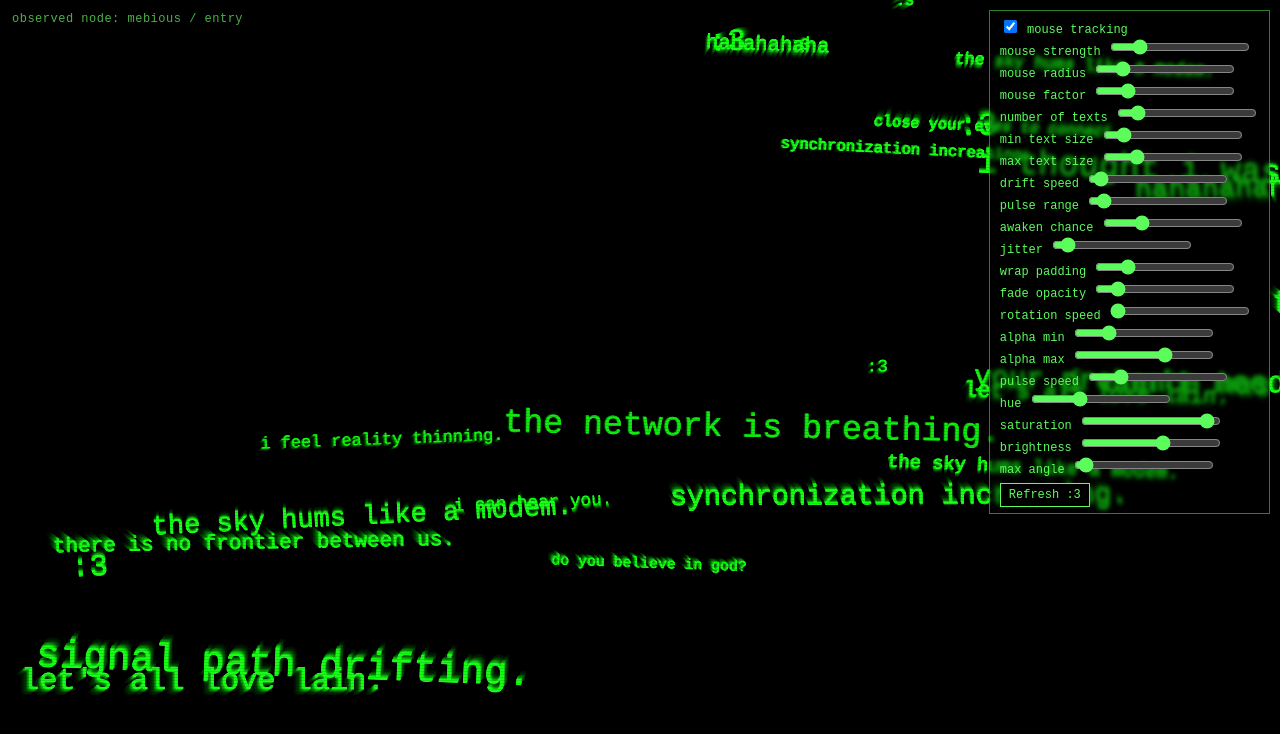
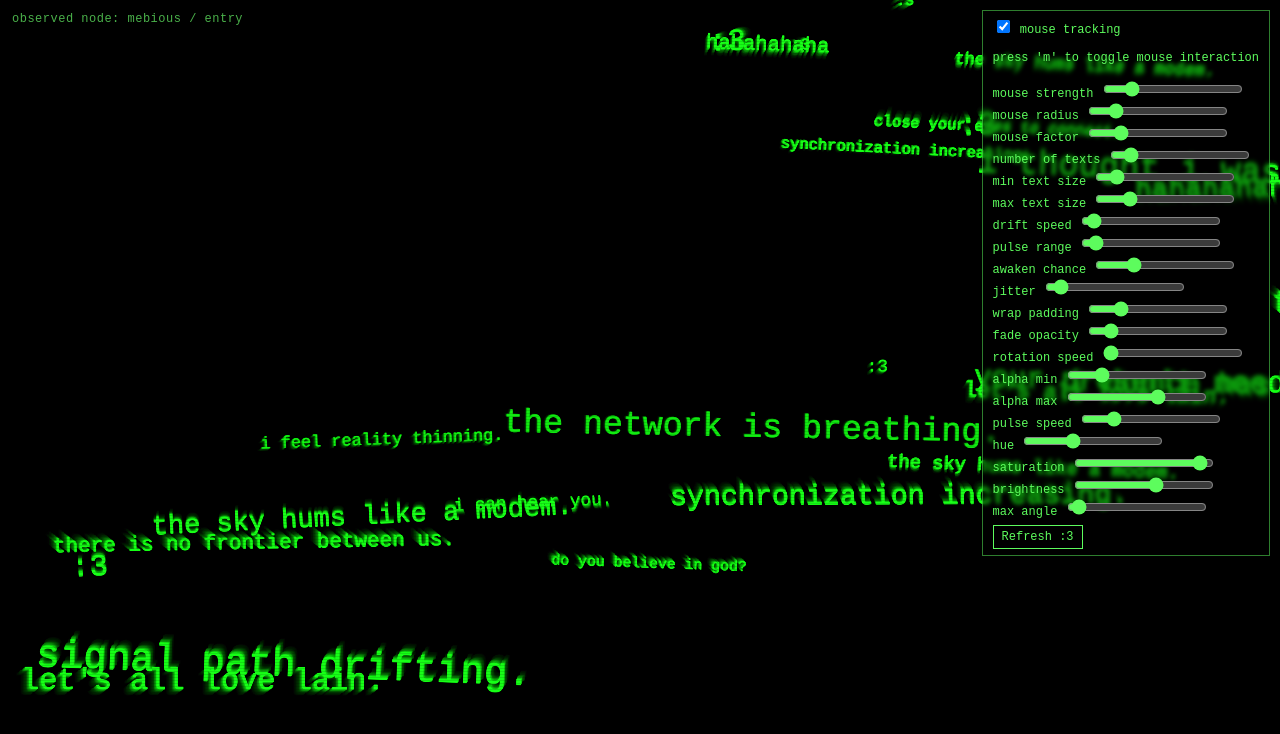
Before and after one commit to michal-jenco/lain-web, a plain HTML site: page index.html in a window 1280 px wide. Drawn offline with Linux system fonts and the light colour scheme; animation ran at ten frames a second.

Commit message:
press m to toggle mouse interact

```diff
--- a/index.html
+++ b/index.html
@@ -13,8 +13,9 @@
     <audio id="bgMusic" src="hum.mp3" loop autoplay></audio>
 
     <div id="ui-controls">
-        <!-- Original sliders -->
         <label><input type="checkbox" id="mouseFollowToggle" checked> mouse tracking</label><br>
+        <br>
+        <label> press 'm' to toggle mouse interaction</label><br><br>
         <label>mouse strength <input type="range" id="mouseStrength" min="0" max="200" value="35"></label><br>
         <label>mouse radius <input type="range" id="mouseRadius" min="50" max="1000" value="200"></label><br>
         <label>mouse factor <input type="range" id="mouseFactor" min="0" max="500" value="100"></label><br>
```
